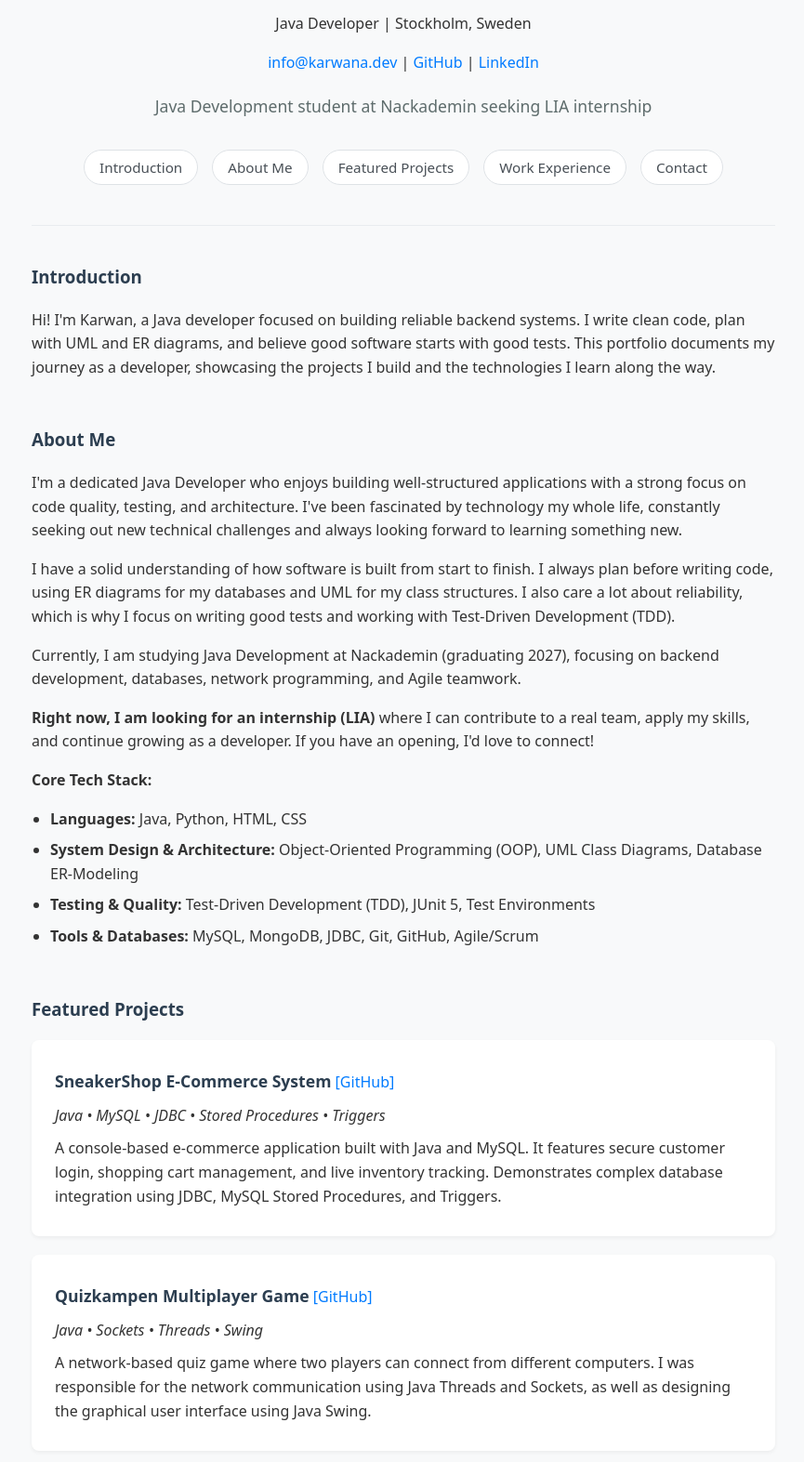
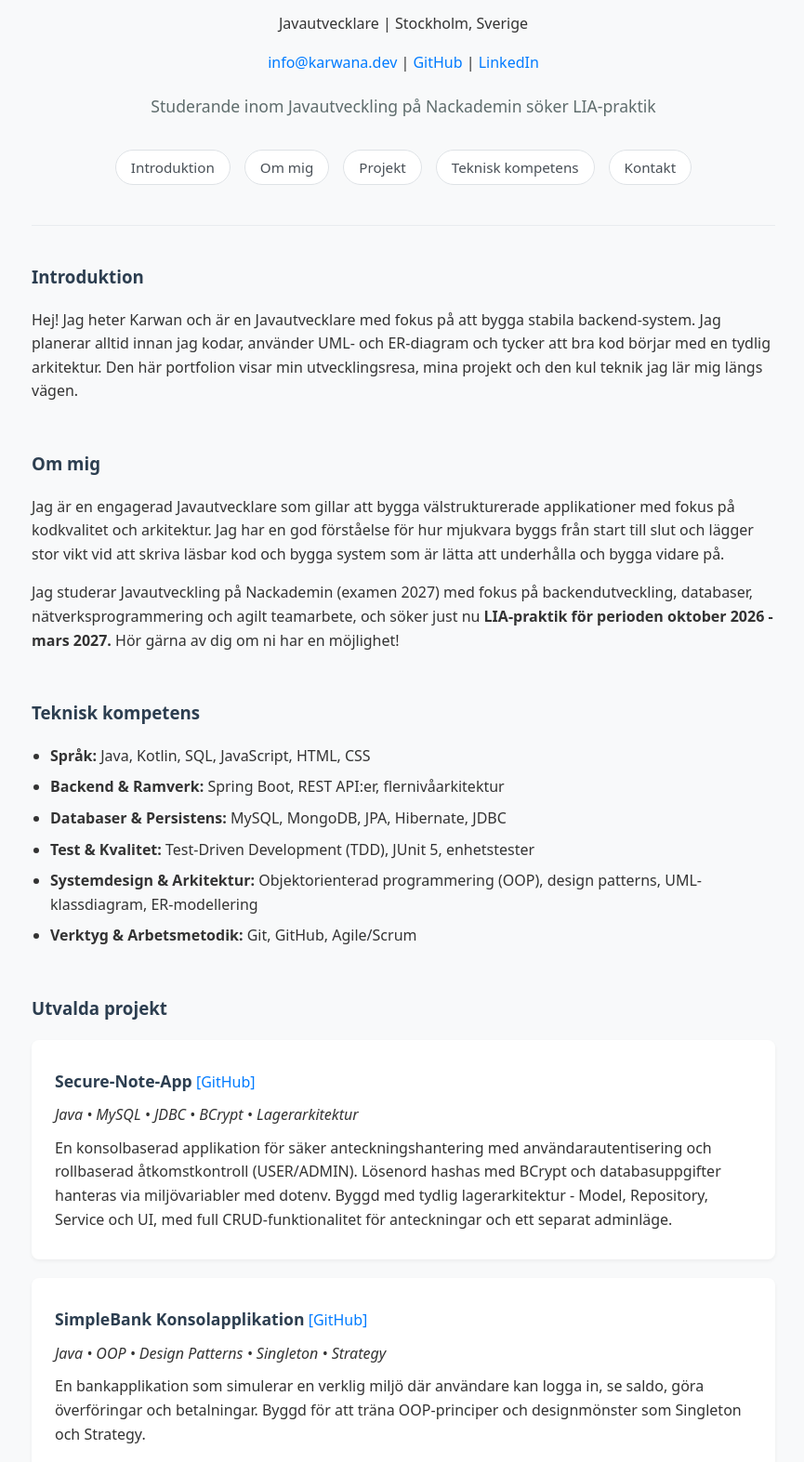
Before and after one commit to Karwana/karwana.github.io, a plain HTML site: page index.html in a window 1280 px wide. Shown: the part 127-1700 px from the top of the page at 93% size, without its empty margins (206-1071 px from the left). Drawn offline with Linux system fonts and the light colour scheme.

Commit message:
translated to swedish and changed projects

```diff
--- a/index.html
+++ b/index.html
@@ -1,5 +1,5 @@
 <!doctype html>
-<html class="no-js" lang="en">
+<html class="no-js" lang="sv">
 
 <head>
   <meta charset="utf-8">
@@ -13,107 +13,101 @@
 
 <header>
   <h1>Karwan Ali</h1>
-  <p>Java Developer | Stockholm, Sweden</p>
+  <p>Javautvecklare | Stockholm, Sverige</p>
   <p>
     <a href="mailto:info@karwana.dev">info@karwana.dev</a> |
     <a href="https://github.com/karwana" target="_blank">GitHub</a> |
     <a href="https://linkedin.com/in/karwana" target="_blank">LinkedIn</a>
   </p>
   <p style="margin-top: 20px; font-size: 1.1em; color: #5e6c6c;">
-    Java Development student at Nackademin seeking LIA internship
+    Studerande inom Javautveckling på Nackademin söker LIA-praktik
   </p>
 </header>
 
 <nav>
-  <h2>Content</h2>
+  <h2>Innehåll</h2>
   <ul>
-    <li><a href="#introduction">Introduction</a></li>
-    <li><a href="#about">About Me</a></li>
-    <li><a href="#projects">Featured Projects</a></li>
-    <li><a href="#experience">Work Experience</a></li>
-    <li><a href="#contact">Contact</a></li>
+    <li><a href="#introduction">Introduktion</a></li>
+    <li><a href="#about">Om mig</a></li>
+    <li><a href="#projects">Projekt</a></li>
+    <li><a href="#skills">Teknisk kompetens</a></li>
+    <li><a href="#contact">Kontakt</a></li>
   </ul>
 </nav>
 
 <hr>
 
 <section id="introduction">
-  <h3>Introduction</h3>
-  <p>Hi! I'm Karwan, a Java developer focused on building reliable backend systems. I write clean code, plan with UML and ER diagrams, and believe good software starts with good tests. This portfolio documents my journey as a developer, showcasing the projects I build and the technologies I learn along the way.</p>
+  <h3>Introduktion</h3>
+  <p>Hej! Jag heter Karwan och är en Javautvecklare med fokus på att bygga stabila backend-system.
+    Jag planerar alltid innan jag kodar, använder UML- och ER-diagram och tycker att bra kod börjar med en tydlig arkitektur.
+    Den här portfolion visar min utvecklingsresa, mina projekt och den kul teknik jag lär mig längs vägen.</p>
 </section>
 
 <section id="about">
-  <h3>About Me</h3>
-  <p>I'm a dedicated Java Developer who enjoys building well-structured applications with a strong focus on code quality, testing, and architecture. I've been fascinated by technology my whole life, constantly seeking out new technical challenges and always looking forward to learning something new.</p>
+  <h3>Om mig</h3>
+  <p>Jag är en engagerad Javautvecklare som gillar att bygga välstrukturerade applikationer med fokus på
+    kodkvalitet och arkitektur. Jag har en god förståelse för hur mjukvara byggs från start till slut och
+    lägger stor vikt vid att skriva läsbar kod och bygga system som är lätta att underhålla och bygga vidare på.</p>
 
-  <p>I have a solid understanding of how software is built from start to finish. I always plan before writing code, using ER diagrams for my databases and UML for my class structures. I also care a lot about reliability, which is why I focus on writing good tests and working with Test-Driven Development (TDD).</p>
+  <p>Jag studerar Javautveckling på Nackademin (examen 2027) med fokus på backendutveckling, databaser,
+    nätverksprogrammering och agilt teamarbete, och söker just nu <strong>LIA-praktik för perioden oktober 2026 - mars 2027.</strong>
+    Hör gärna av dig om ni har en möjlighet!</p>
+</section>
 
-  <p>Currently, I am studying Java Development at Nackademin (graduating 2027), focusing on backend development, databases, network programming, and Agile teamwork.</p>
+  <section id="skills">
+    <h3>Teknisk kompetens</h3>
+  <ul>
+    <li><strong>Språk:</strong> Java, Kotlin, SQL, JavaScript, HTML, CSS</li>
+    <li><strong>Backend & Ramverk:</strong> Spring Boot, REST API:er, flernivåarkitektur</li>
+    <li><strong>Databaser & Persistens:</strong> MySQL, MongoDB, JPA, Hibernate, JDBC</li>
+    <li><strong>Test & Kvalitet:</strong> Test-Driven Development (TDD), JUnit 5, enhetstester</li>
+    <li><strong>Systemdesign & Arkitektur:</strong> Objektorienterad programmering (OOP), design patterns, UML-klassdiagram, ER-modellering</li>
+    <li><strong>Verktyg & Arbetsmetodik:</strong> Git, GitHub, Agile/Scrum</li>
+  </ul>
 
-  <p><strong>Right now, I am looking for an internship (LIA)</strong> where I can contribute to a real team, apply my skills, and continue growing as a developer. If you have an opening, I'd love to connect!</p>
-
-  <p><strong>Core Tech Stack:</strong></p>
-  <ul>
-    <li><strong>Languages:</strong> Java, Python, HTML, CSS</li>
-    <li><strong>System Design & Architecture:</strong> Object-Oriented Programming (OOP), UML Class Diagrams, Database ER-Modeling</li>
-    <li><strong>Testing & Quality:</strong> Test-Driven Development (TDD), JUnit 5, Test Environments</li>
-    <li><strong>Tools & Databases:</strong> MySQL, MongoDB, JDBC, Git, GitHub, Agile/Scrum</li>
-  </ul>
 </section>
 
 <section id="projects">
-  <h3>Featured Projects</h3>
+  <h3>Utvalda projekt</h3>
 
   <div class="project">
-    <p><strong>SneakerShop E-Commerce System</strong> <a href="https://github.com/maruf-89/SneakerShop" target="_blank">[GitHub]</a></p>
-    <p><em>Java • MySQL • JDBC • Stored Procedures • Triggers</em></p>
-    <p>A console-based e-commerce application built with Java and MySQL. It features secure customer login, shopping cart management, and live inventory tracking. Demonstrates complex database integration using JDBC, MySQL Stored Procedures, and Triggers.</p>
+    <p><strong>Secure-Note-App</strong> <a href="https://github.com/Karwana/Secure-Note-App" target="_blank">[GitHub]</a></p>
+    <p><em>Java • MySQL • JDBC • BCrypt • Lagerarkitektur</em></p>
+    <p>En konsolbaserad applikation för säker anteckningshantering med användarautentisering och rollbaserad åtkomstkontroll (USER/ADMIN). Lösenord hashas med BCrypt och databasuppgifter hanteras via miljövariabler med dotenv. Byggd med tydlig lagerarkitektur - Model, Repository, Service och UI, med full CRUD-funktionalitet för anteckningar och ett separat adminläge.</p>
   </div>
 
   <div class="project">
-    <p><strong>Quizkampen Multiplayer Game</strong> <a href="https://github.com/joasam-nac/Grupparbete_Quizkampen" target="_blank">[GitHub]</a></p>
-    <p><em>Java • Sockets • Threads • Swing</em></p>
-    <p>A network-based quiz game where two players can connect from different computers. I was responsible for the network communication using Java Threads and Sockets, as well as designing the graphical user interface using Java Swing.</p>
+    <p><strong>SimpleBank Konsolapplikation</strong> <a href="https://github.com/Karwana/SimpleBank-Console-App" target="_blank">[GitHub]</a></p>
+    <p><em>Java • OOP • Design Patterns • Singleton • Strategy</em></p>
+    <p>En bankapplikation som simulerar en verklig miljö där användare kan logga in, se saldo, göra överföringar och betalningar. Byggd för att träna OOP-principer och designmönster som Singleton och Strategy.</p>
   </div>
 
   <div class="project">
-    <p><strong>SimpleBank Console App</strong> <a href="https://github.com/Karwana/SimpleBank-Console-App" target="_blank">[GitHub]</a></p>
-    <p><em>Java • OOP • Design Patterns • Singleton • Strategy</em></p>
-    <p>A banking application simulating a real-world environment where users can log in, view balances, perform internal transfers, and make payments. Built to practice core OOP principles and common software design patterns like Singleton and Strategy.</p>
+    <p><strong>SneakerShop E-handelssystem</strong> <a href="https://github.com/maruf-89/SneakerShop" target="_blank">[GitHub]</a></p>
+    <p><em>Java • MySQL • JDBC • Stored Procedures • Triggers</em></p>
+    <p>En konsolbaserad e-handelsapplikation byggd med Java och MySQL. Innehåller säker inloggning, varukorgshantering och lageruppdatering i realtid. Visar avancerad databasintegration med JDBC, Stored Procedures och Triggers.</p>
   </div>
 
   <div class="project">
-    <p><strong>Plant Hotel Management System</strong> <a href="https://github.com/Karwana/Plant-Watering-System" target="_blank">[GitHub]</a></p>
-    <p><em>Java • OOP • Inheritance • Polymorphism • Interfaces</em></p>
-    <p>A Java desktop application built to calculate exact daily watering needs for different plant types. This project serves as a strong demonstration of inheritance, polymorphism, encapsulation, and Java Interfaces.</p>
-  </div>
-</section>
-
-<section id="experience">
-  <h3>Work Experience</h3>
-
-  <div class="job">
-    <p><strong>Ventilation Technician</strong> | Svenska Ventilationsstyrkan AB | Dec 2023 – Aug 2024</p>
-    <p>Performed technical maintenance, troubleshooting, and precision measurements of ventilation systems. The role required high accuracy, blueprint reading, and the ability to work independently with clients.</p>
+    <p><strong>Quizkampen Multiplayer-spel</strong> <a href="https://github.com/joasam-nac/Grupparbete_Quizkampen" target="_blank">[GitHub]</a></p>
+    <p><em>Java • Sockets • Threads • Swing</em></p>
+    <p>Ett nätverksbaserat frågespel där två spelare kan ansluta från olika datorer. Jag ansvarade för nätverkskommunikationen med Java Threads och Sockets samt design av användargränssnittet i Java Swing.</p>
   </div>
 
-  <div class="job">
-    <p><strong>Substitute Teacher & Resource</strong> | Östbergaskolan | May 2023 – Oct 2023</p>
-    <p>Worked pedagogically with students from preschool to 6th grade. Developed strong communication skills, adaptability, and the ability to handle dynamic environments and make quick decisions under pressure.</p>
-  </div>
-
-  <div class="job">
-    <p><strong>Warehouse Worker</strong> | Tranpenad (DHL) | Dec 2022 – May 2023</p>
-    <p>Handled logistics and package sorting in a fast-paced environment with strict deadlines. Gained valuable experience in effective teamwork and problem-solving under time pressure to secure deliveries.</p>
+  <div class="project">
+    <p><strong>Växthotell - Hanteringssystem</strong> <a href="https://github.com/Karwana/Plant-Watering-System" target="_blank">[GitHub]</a></p>
+    <p><em>Java • OOP • Arv • Polymorfism • Interface</em></p>
+    <p>En Javaapplikation som beräknar exakt dagligt vattenbehov för olika växttyper. Projektet demonstrerar arv, polymorfism, inkapsling och användning av interface.</p>
   </div>
 </section>
 
 <section id="contact">
-  <h3>Contact</h3>
-  <p>I am always open to discussing new projects, creative ideas, or opportunities to be part of your vision. Feel free to reach out to me:</p>
+  <h3>Kontakt</h3>
+  <p>Jag är alltid öppen för att diskutera nya projekt, idéer eller möjligheter att bli en del av ert team. Tveka inte att höra av dig:</p>
   <ul>
-    <li><strong>Email:</strong> <a href="mailto:info@karwana.dev">info@karwana.dev</a></li>
-    <li><strong>Phone:</strong> +46 76 185 48 29</li>
+    <li><strong>E-post:</strong> <a href="mailto:info@karwana.dev">info@karwana.dev</a></li>
+    <li><strong>Telefon:</strong> +46 76 185 48 29</li>
     <li><strong>LinkedIn:</strong> <a href="https://linkedin.com/in/karwana" target="_blank">linkedin.com/in/karwana</a></li>
   </ul>
 </section>
```
